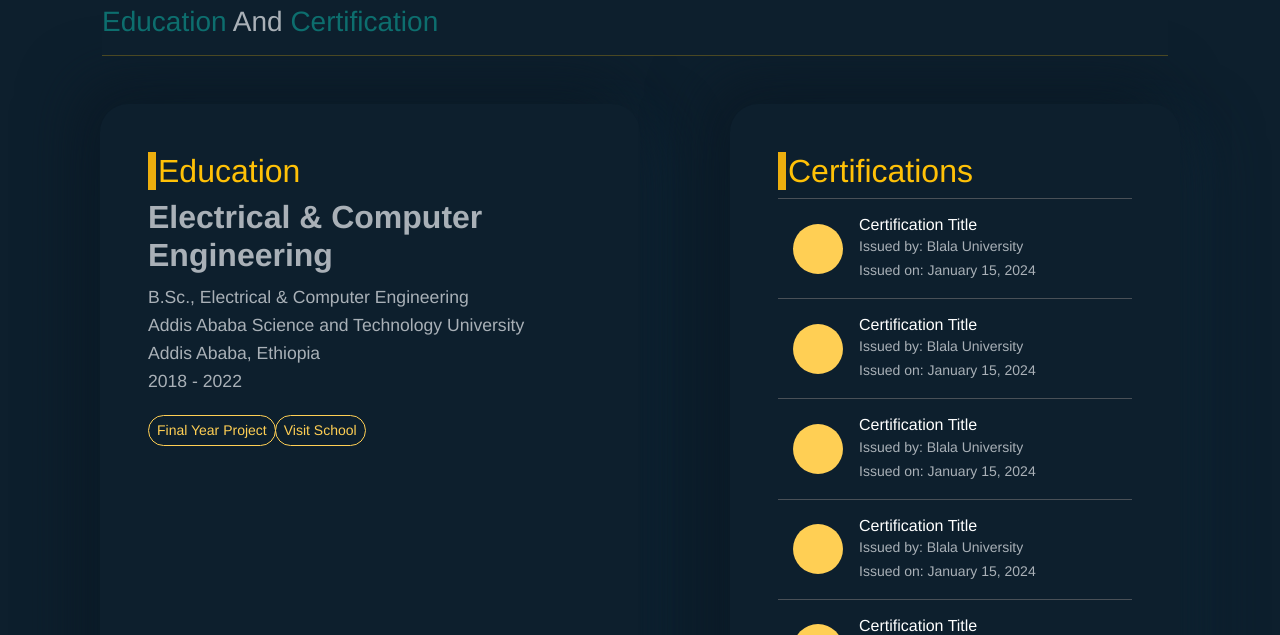
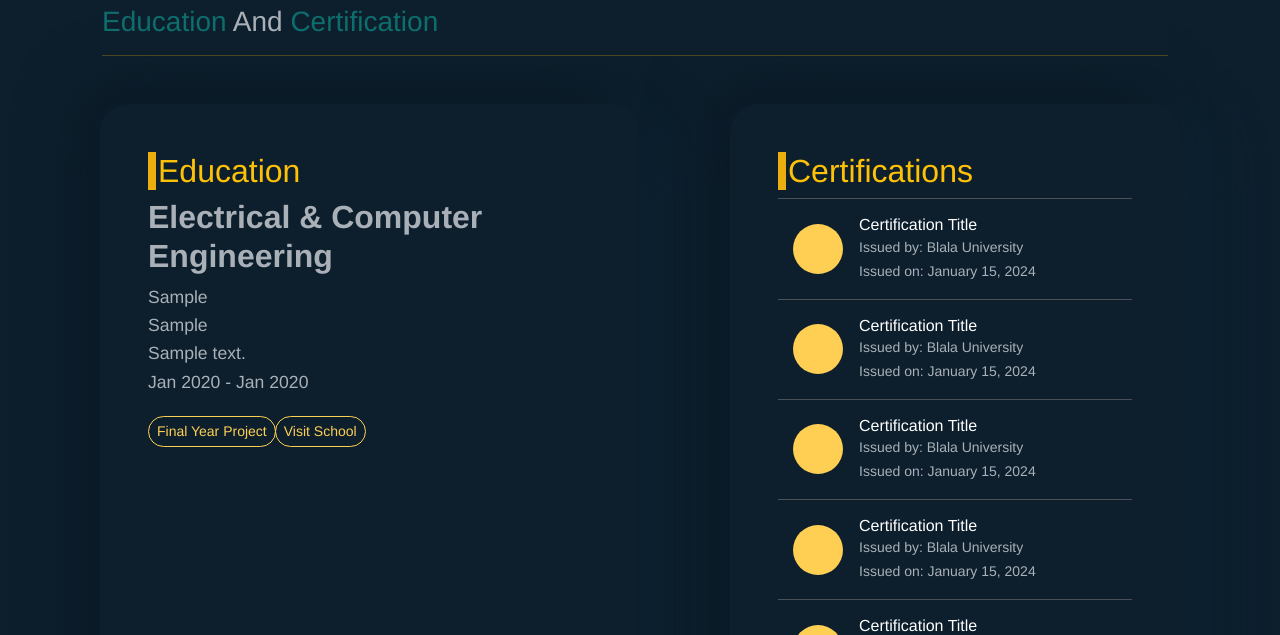
Before and after one commit to J0-Y0/portfolio, a Django app: page / in a window 1280 px wide. Shown: the part 5363-5998 px from the top of the page. Run offline with Django 5.2, Linux system fonts and the light colour scheme; tables that the repository leaves empty hold one stand-in row (values such as "Sample post"); grey boxes marked "Sample" are stand-in pictures.

Commit message:
education page , fetching the data from backend

```diff
--- a/portfolio_app/templates/pages/education.html
+++ b/portfolio_app/templates/pages/education.html
@@ -13,14 +13,19 @@
       <div class="header">
         <h2 class="text-warning">Education</h2>
       </div>
-      <h2 class="fw-bold text-muted">Electrical & <span class="text-">Computer Engineering</span></h2>
 
-      <p class="degree-title text-muted">
-        B.Sc., Electrical & Computer Engineering <br />
-        Addis Ababa Science and Technology University <br />
-        Addis Ababa, Ethiopia <br /> 2018 - 2022
-      </p>
+      {% for edication in educations %}
+        <h2 class="fw-bold text-muted">Electrical & Computer Engineering</h2>
 
+        <p class="degree-title text-muted">
+          {{ edication.degree }} <br />
+          {{ edication.institution }} <br />
+          {{ edication.address }}<br />
+          {{ edication.start_date|date:'M Y' }} - {{ edication.end_date|date:'M Y' }}
+
+          {% comment %}2018 - 2022{% endcomment %}
+        </p>
+      {% endfor %}
       <div class="btn-group">
         <button type="button" class="btn btn-sm btn-outline-accent rounded-5 my-1">Final Year Project</button>
         <a target="_blank" href="http://www.aastu.edu.et/" class="btn btn-sm btn-outline-accent rounded-5 my-1">Visit School</a>
--- a/portfolio_app/views.py
+++ b/portfolio_app/views.py
@@ -20,6 +20,7 @@ def dynamic_page(request, page_name=""):
         "profile": Profile.objects.first(),
         "skills": Skill.objects.all(),
         "social_links": SocialLink.objects.order_by("-id"),
+        "educations": Education.objects.all(),
         "page": template_to_include,
     }
 
```
